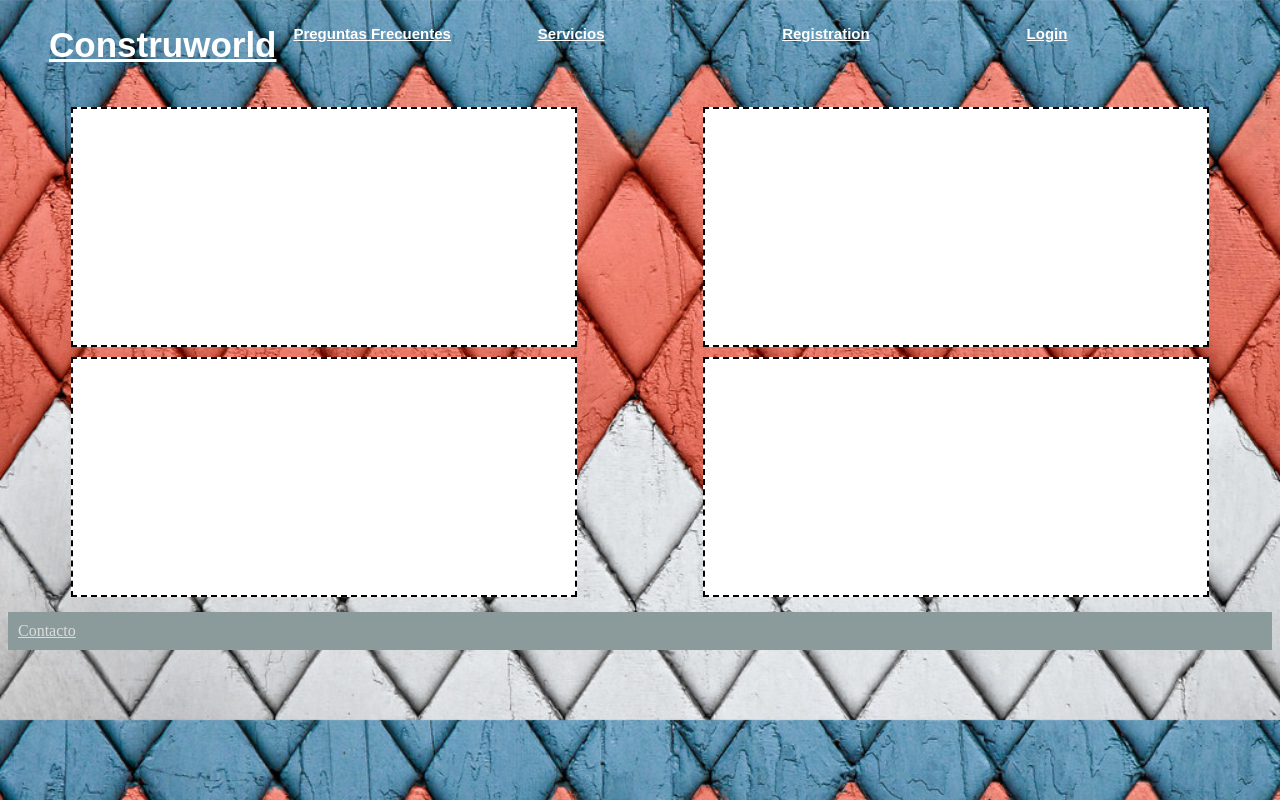
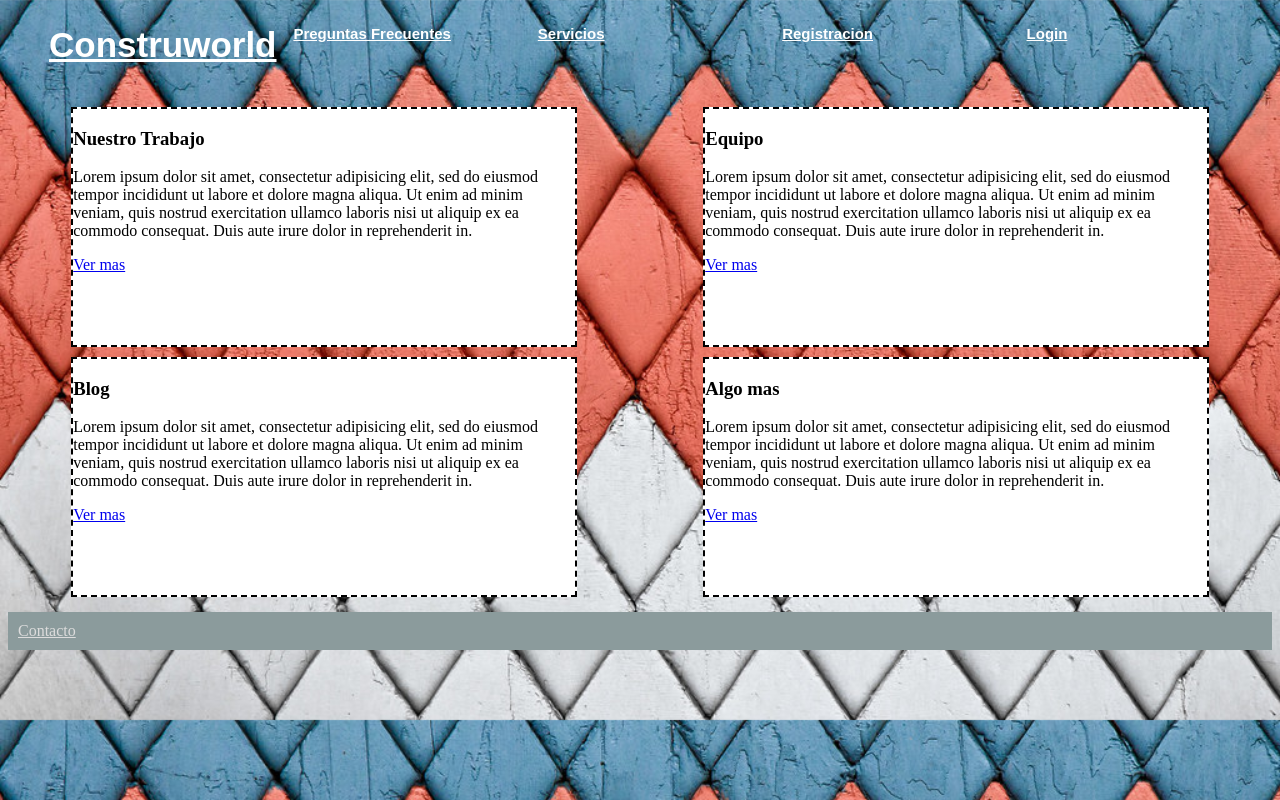
Before and after one commit to MinoLou/integrador, a PHP site: page /proyecto.php in a window 1280 px wide. Run offline with PHP 8.4, Linux system fonts and the light colour scheme.

Commit message:
agregue info a los cuadros de la pagina principal

```diff
--- a/css/styles.css
+++ b/css/styles.css
@@ -64,4 +64,7 @@ section article{
 	border: black 2px dashed;
 	margin: 5px;
 	float:left;
+	color: black;
+	text-align: left;
+
 }
--- a/proyecto.php
+++ b/proyecto.php
@@ -12,7 +12,7 @@
     <li><a id="logo" href="nosotros">Construworld</a></li>
     <li><a class="nav1" href="preguntas.php">Preguntas Frecuentes</a></li>
     <li><a class="nav1" href="servicios.php">Servicios</a></li>
-    <li><a class="nav1" href="registro.php">Registration</a></li>
+    <li><a class="nav1" href="registro.php">Registracion</a></li>
     <li><a class="nav1" href="login.php">Login</a></li>
   </ul>
 </nav>
@@ -20,15 +20,27 @@
 <h2></h2>
 <section class="container">
 <article class="">
+<h3><b>Nuestro Trabajo</b></h3>
+<p>Lorem ipsum dolor sit amet, consectetur adipisicing elit, sed do eiusmod tempor incididunt ut labore et dolore magna aliqua. Ut enim ad minim veniam, quis nostrud exercitation ullamco laboris nisi ut aliquip ex ea commodo consequat. Duis aute irure dolor in reprehenderit in.</p>
+<p><a href="#">Ver mas</a></p>
 
 </article>
 <article class="">
+  <h3><b>Equipo</b></h3>
+  <p>Lorem ipsum dolor sit amet, consectetur adipisicing elit, sed do eiusmod tempor incididunt ut labore et dolore magna aliqua. Ut enim ad minim veniam, quis nostrud exercitation ullamco laboris nisi ut aliquip ex ea commodo consequat. Duis aute irure dolor in reprehenderit in.</p>
+  <p><a href="#">Ver mas</a></p>
 
 </article>
 <article class="">
+  <h3><b>Blog</b></h3>
+  <p>Lorem ipsum dolor sit amet, consectetur adipisicing elit, sed do eiusmod tempor incididunt ut labore et dolore magna aliqua. Ut enim ad minim veniam, quis nostrud exercitation ullamco laboris nisi ut aliquip ex ea commodo consequat. Duis aute irure dolor in reprehenderit in.</p>
+  <p><a href="#">Ver mas</a></p>
 
 </article>
 <article class="">
+  <h3><b>Algo mas</b></h3>
+  <p>Lorem ipsum dolor sit amet, consectetur adipisicing elit, sed do eiusmod tempor incididunt ut labore et dolore magna aliqua. Ut enim ad minim veniam, quis nostrud exercitation ullamco laboris nisi ut aliquip ex ea commodo consequat. Duis aute irure dolor in reprehenderit in.</p>
+  <p><a href="#">Ver mas</a></p>
 
 </article>
 </section>
```
Also changed, not shown: images/pared-ladrillos.jpg (added).
